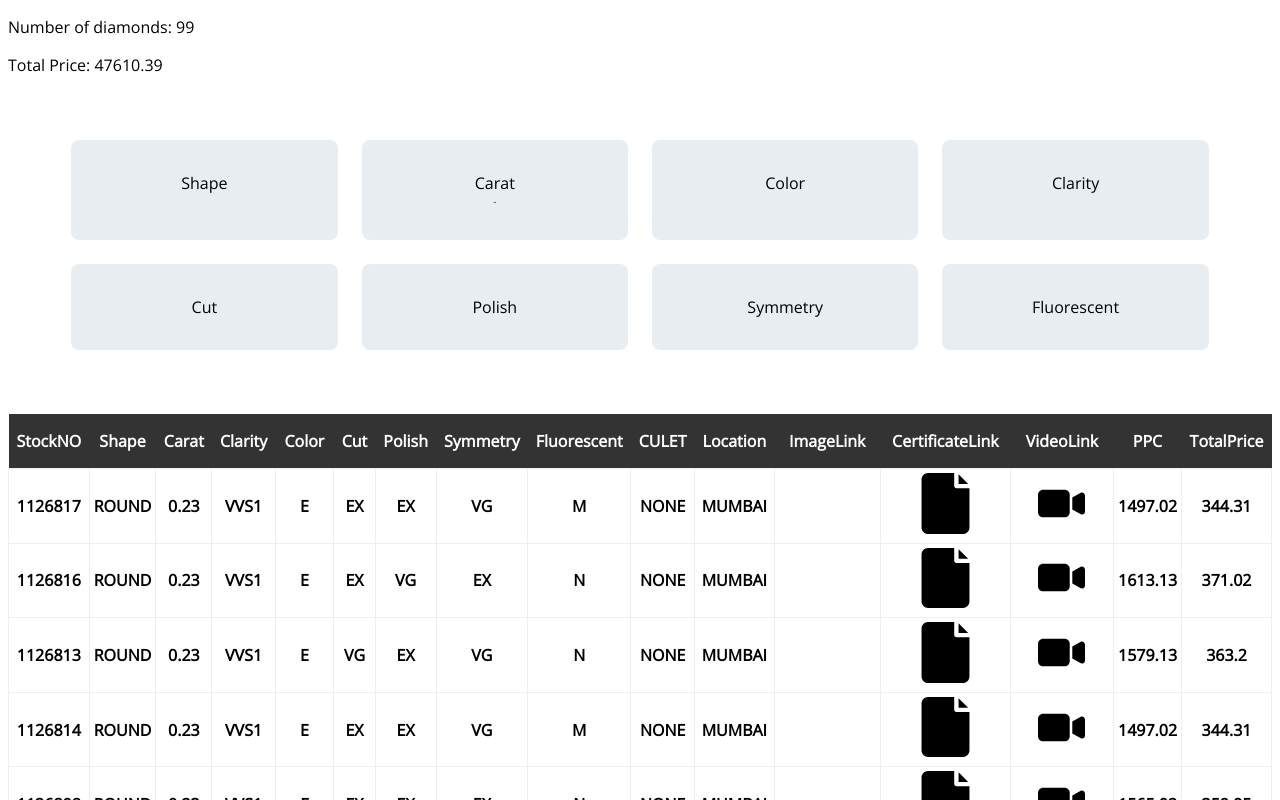
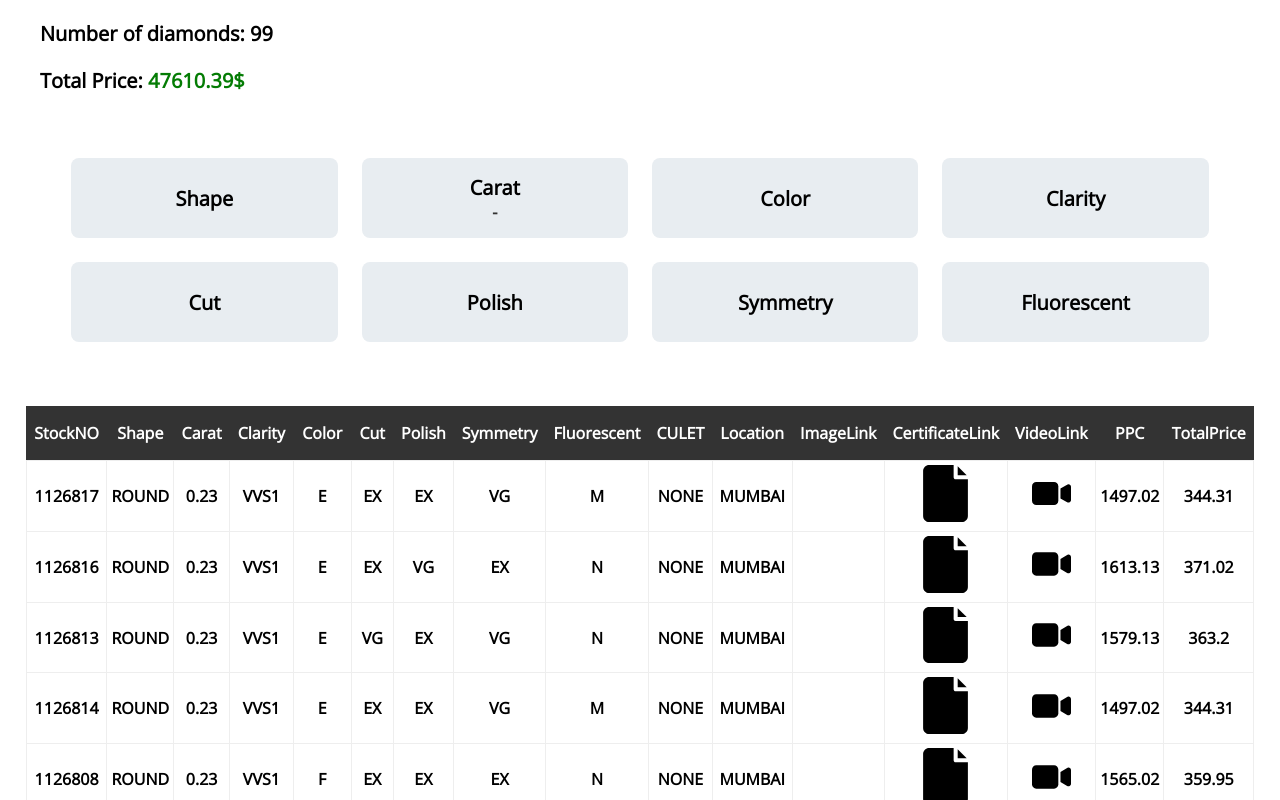
Before and after one commit to manorhagage/lucy-test, a React (Create React App) app: page / in a window 1280 px wide. Shown: the top 800 px of the page. Built offline with nearby package versions, Linux system fonts and the light colour scheme.

Commit message:
Style Improvements

```diff
--- a/public/index.html
+++ b/public/index.html
@@ -2,9 +2,7 @@
 <html lang="en">
 	<head>
 		<meta charset="utf-8" />
-		<link rel="icon" href="%PUBLIC_URL%/favicon.ico" />
 		<meta name="viewport" content="width=device-width, initial-scale=1" />
-		<meta name="theme-color" content="#000000" />
 		<meta
 		name="description"
 		content="Web site created using create-react-app"
--- a/src/App.css
+++ b/src/App.css
@@ -9,3 +9,15 @@ html
 {
     font-family: 'Open Sans', sans-serif;
 }
+
+.general-info
+{
+    font-weight: bold;
+    margin-left: 4vmin;
+    font-size: 2.5vmin;
+}
+
+.general-info .price
+{
+    color: #047c04;
+}
--- a/src/App.js
+++ b/src/App.js
@@ -119,7 +119,7 @@ function App()
 							Number of diamonds: { filteredDiamonds.length }
 						</p>
 						<p>
-							Total Price: { totalPrice() }
+							Total Price: <span className='price'>{ totalPrice() }$</span>
 						</p>
 					</div>
 					<Filters setFilters={ setFilters } />
--- a/src/Components/Filters/Components/FilterTypeOptions.js
+++ b/src/Components/Filters/Components/FilterTypeOptions.js
@@ -39,10 +39,10 @@ function FilterTypeOptions({ name, options, setFilters })
 
     return (
         <div className='filter'>
-            <div onClick={ () => { setShowOptions( !showOptions ) }}>
+            <span onClick={ () => { setShowOptions( !showOptions ) }}>
                 { name }
                 <label className='active-filter'> { activeFilter } </label>
-            </div>
+            </span>
             {
                 showOptions &&
                 <div className='options choose'>
--- a/src/Components/Filters/Components/FilterTypeRange.js
+++ b/src/Components/Filters/Components/FilterTypeRange.js
@@ -32,10 +32,10 @@ function FilterTypeRange({ name, setFilters })
 
     return (
         <div className='filter'>
-            <div onClick={ () => { setShowOptions( !showOptions ) }}>
+            <span onClick={ () => { setShowOptions( !showOptions ) }}>
                 { name }
                 <label className='active-filter'> { activeFilter } </label>
-            </div >
+            </span >
             {
                 showOptions &&
                 <div className='options'>
--- a/src/Components/Filters/Filters.css
+++ b/src/Components/Filters/Filters.css
@@ -10,18 +10,37 @@
 .filters .filter
 {
     position: relative;
+    background-color: #E8EDF1;
     text-align: center;
-    background-color: #E8EDF1;
     width: 100%;
-    padding: 4vmin;
+    height: 10vmin;
     border-radius: 1vmin;
+    transition: 0.3s;
+    cursor: pointer;
+}
+
+.filters .filter:hover
+{
+    background-color: #d9e2e9;
+}
+
+.filters .filter span
+{
+    width: 100%;
+    height: 100%;
+    display: flex;
+    flex-direction: column;
+    justify-content: center;
+    align-items: center;
+    font-size: 2.5vmin;
+    font-weight: bold;
 }
 
 .filters .filter .active-filter
 {
     display: block;
     color: #333;
-    font-size: 10px;
+    font-size: 2vmin;
 }
 
 .filters .filter .options
@@ -33,6 +52,11 @@
     background-color: #fff;
     z-index: 999;
     border: 1px solid #eee;
+}
+
+.filters .filter .options input
+{
+    width: 100%;
 }
 
 .filters .filter .choose
--- a/src/Components/Loader/Loader.css
+++ b/src/Components/Loader/Loader.css
@@ -15,7 +15,13 @@
     width: 2rem;
     height: 2rem;
     border-radius: 100%;
-    border: .25rem solid var(--primary-color);
+    border: .25rem solid #eee;
     border-top-color: transparent;
     animation: rotate 0.5s linear infinite;
 }
+
+@keyframes rotate
+{
+    0%{ transform: rotate(0deg); }
+    100%{ transform: rotate(360deg); }
+}
--- a/src/Components/Table/Table.css
+++ b/src/Components/Table/Table.css
@@ -1,3 +1,10 @@
+.no-result-msg
+{
+    text-align: center;
+    font-size: 10vmin;
+    color: #888;
+}
+
 .table
 {
     margin: auto;
@@ -28,7 +35,7 @@
 .table tbody tr .CertificateLink,
 .table tbody tr .VideoLink
 {
-    width: 20vmin;
+    width: 10vmin;
 }
 
 .table tbody tr .CertificateLink img,
```
